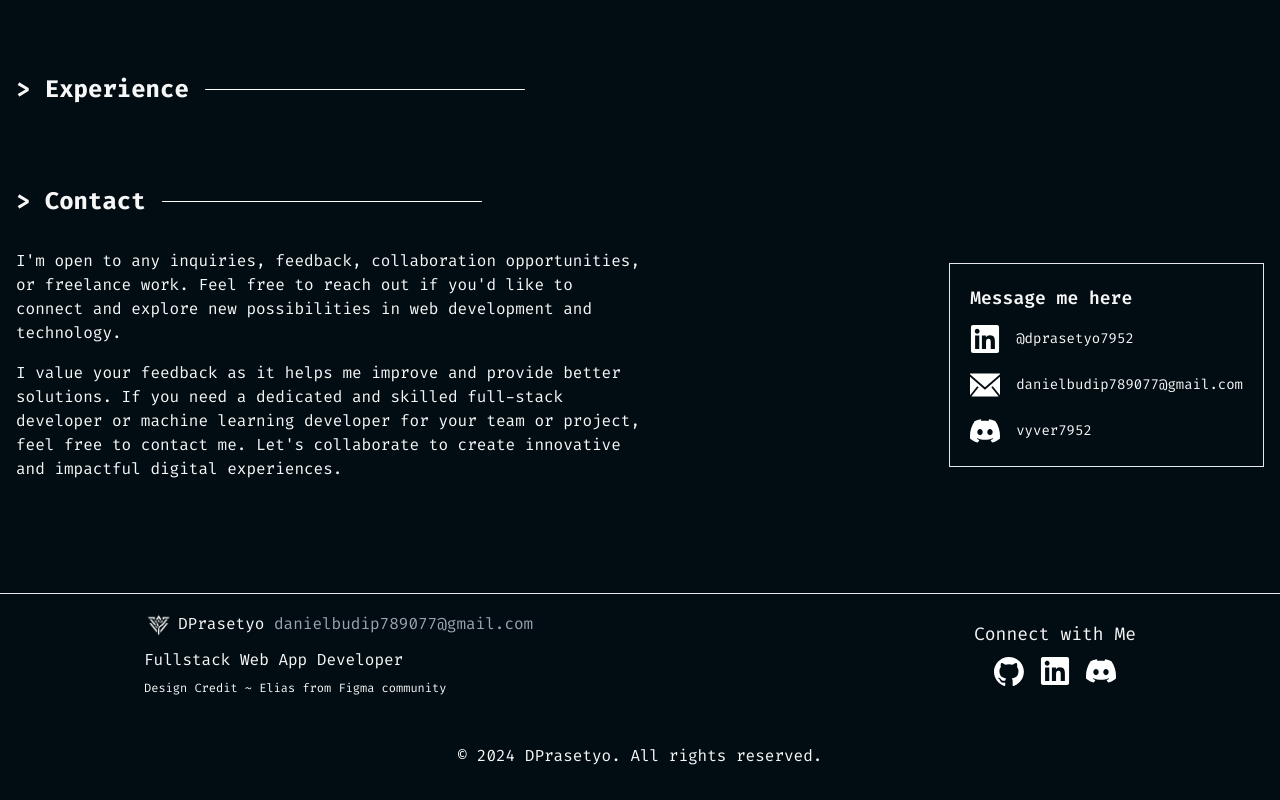
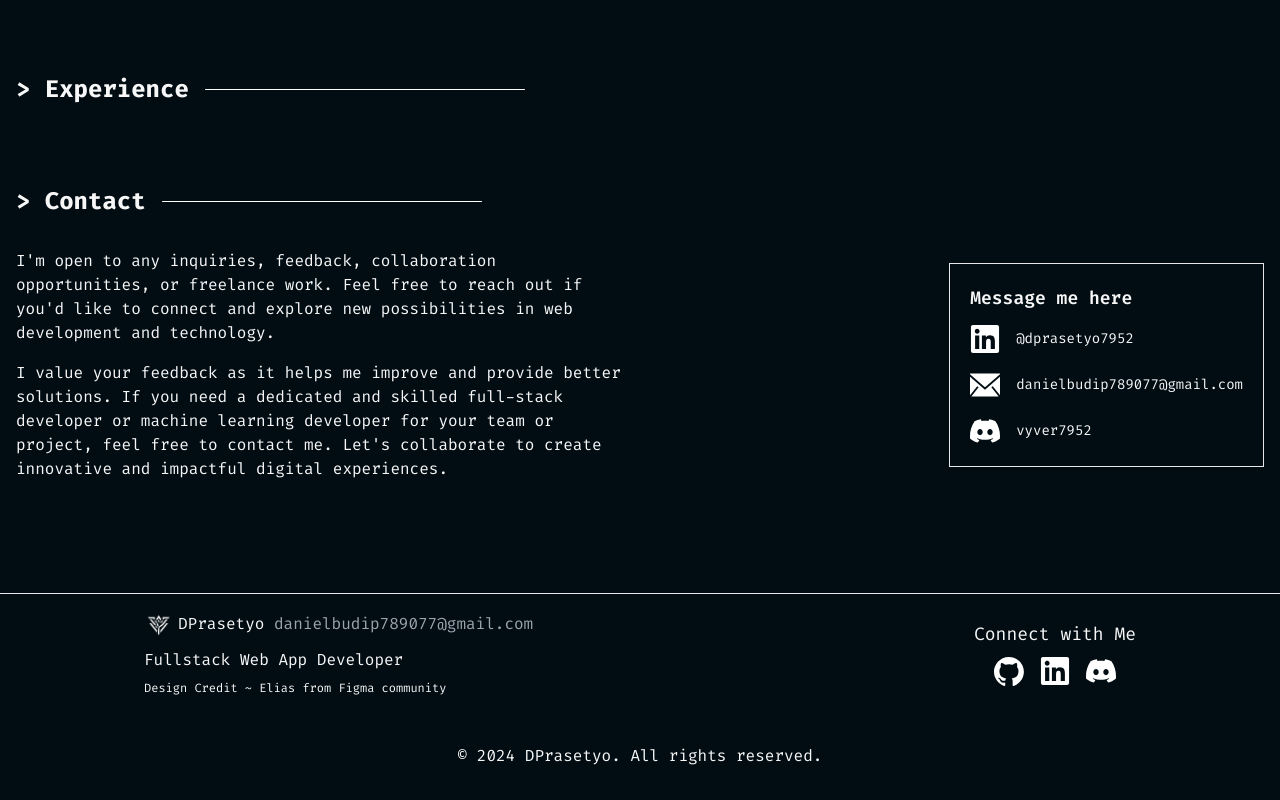
Before and after one commit to danielprasetyo7952/danielprasetyo-dev, a Next.js app: page / in a window 1280 px wide. Shown: the part 1372-2172 px from the top of the page. Built offline with nearby package versions, Linux system fonts and the light colour scheme.

Commit message:
feat: button disabled prop

```diff
--- a/app/page.tsx
+++ b/app/page.tsx
@@ -101,7 +101,7 @@ export default function Home() {
       {/* Contact */}
       <section>
         <SectionHeader title="Contact" />
-        <div className="grid grid-cols-1 md:grid-cols-2">
+        <div className="grid grid-cols-1 md:grid-cols-2 gap-8">
           <div className="flex flex-col gap-4">
             <p>
               I&apos;m open to any inquiries, feedback, collaboration opportunities, or freelance work. Feel free to reach out if you&apos;d like to connect and explore new possibilities in web development and technology.
@@ -110,7 +110,7 @@ export default function Home() {
               I value your feedback as it helps me improve and provide better solutions. If you need a dedicated and skilled full-stack developer or machine learning developer for your team or project, feel free to contact me. Let&apos;s collaborate to create innovative and impactful digital experiences.
             </p>
           </div>
-          <div className="border p-5 m-auto me-0">
+          <div className="border p-5 m-auto md:me-0">
             <p className="mb-3 text-lg font-semibold">Message me here</p>
             <SocialProfiles type="vertical" exclude={["GitHub"]} username={true} />
           </div>
--- a/components/ui/Button.tsx
+++ b/components/ui/Button.tsx
@@ -1,17 +1,19 @@
 type Props = {
     onClick?: () => void
     type?: "button" | "submit"
+    disabled?: boolean
     children?: React.ReactNode
 }
 
 export default function Button({
     onClick,
     type = "button",
+    disabled = false,
     children
 }: Props) {
     return (
         <div>
-            <button onClick={onClick} type={type} className="relative inline-flex h-12 overflow-hidden p-[1px]">
+            <button onClick={onClick} type={type} className="relative inline-flex h-12 overflow-hidden p-[1px]" disabled={disabled}>
                 <span className="absolute inset-[-1000%] animate-[spin_2s_linear_infinite] bg-[conic-gradient(from_90deg_at_50%_50%,#F9F7F7_0%,#3F72AF_50%,#F9F7F7_100%)]"></span>
                 <span className="inline-flex h-full w-full cursor-pointer items-center justify-center bg-background py-2 px-4 text-base font-medium backdrop-blur-3xl hover:text-[#ABB2BF]">
                     {children}
```
